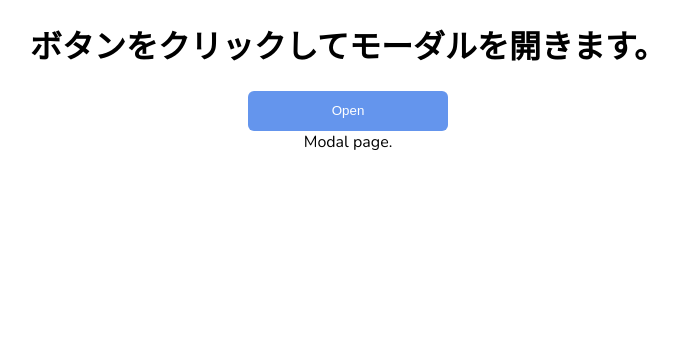
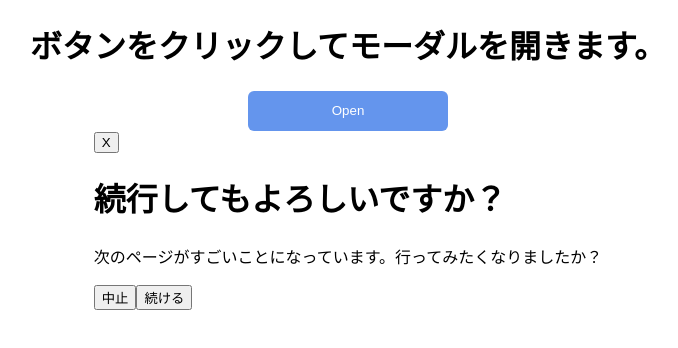
Before and after one commit to mendelssohnbach/react-modal-demo210905, a React (Create React App) app: page / in a window 1280 px wide. Shown: the top 348 px of the page, without its empty margins (292-970 px from the left). Built offline with nearby package versions, Linux system fonts and the light colour scheme.

Commit message:
:sparkles: Modalコンポーネント簡易な構造作成
https://gitmoji.dev/

```diff
--- a/src/components/Modal.jsx
+++ b/src/components/Modal.jsx
@@ -1,5 +1,21 @@
 const Modal = () => {
-  return <div>Modal page.</div>;
+  return (
+    <div className="modalBackground">
+      <div className="modalContainer">
+        <button> X </button>
+        <div className="title">
+          <h1>続行してもよろしいですか？</h1>
+        </div>
+        <div className="body">
+          <p>次のページがすごいことになっています。行ってみたくなりましたか？</p>
+        </div>
+        <div className="footer">
+          <button>中止</button>
+          <button>続ける</button>
+        </div>
+      </div>
+    </div>
+  );
 };
 
 export default Modal;
```
